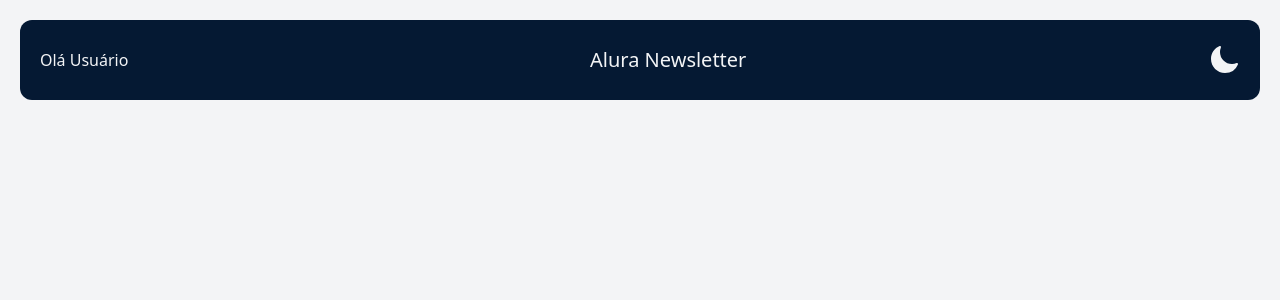
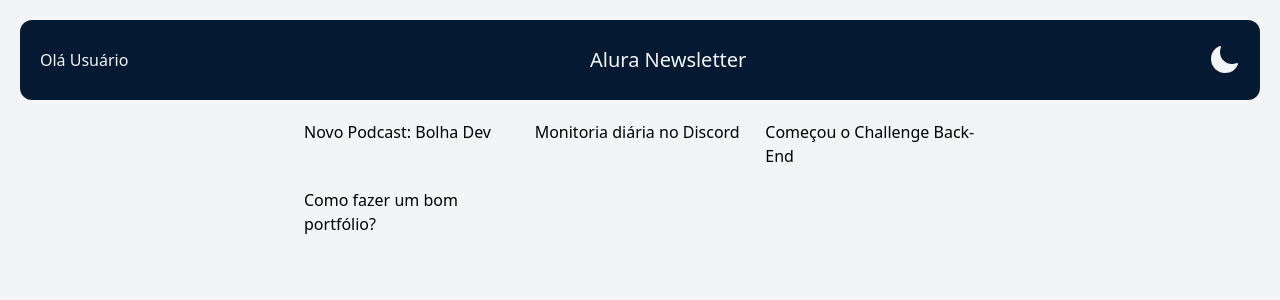
Before and after one commit to PxS00/alura-newsletter, a React (Vite) app: page / in a window 1280 px wide. Shown: the top 300 px of the page. Built offline with nearby package versions, Linux system fonts and the light colour scheme.

Commit message:
feat: integrate ArticleList component into App and display article titles

```diff
--- a/src/App.jsx
+++ b/src/App.jsx
@@ -1,7 +1,13 @@
+import ArticleList from './components/ArticleList/ArticleList';
 import Header from './components/Header/Header';
 
 const App = () => {
-  return <Header />
+  return (
+    <>
+      <Header />
+      <ArticleList />
+    </>
+  )
 }
 
 export default App
--- /dev/null
+++ b/src/components/ArticleList/ArticleList.jsx
@@ -0,0 +1,11 @@
+import data from '../../../articles.json'
+
+const ArticleList = () => {
+    return <div className='mt-5 sm:mt-0 grid gap-5 m-auto max-w-2xl sm:grid-cols-2 lg:grid-cols-3 '>
+        {
+            data.map(props => <p>{props.title}</p>)
+        }
+    </div>
+}
+
+export default ArticleList
```
